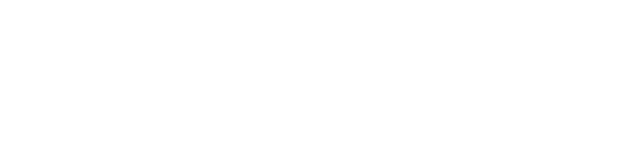
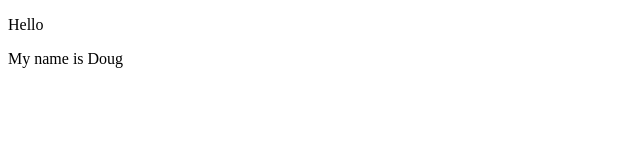
Before and after one commit to drowe1/drowe1.github.io, a plain HTML site: page index.html in a window 1280 px wide. Shown: the whole page, without its empty margins (0-640 px from the left). Drawn offline with Linux system fonts and the light colour scheme.

Commit message:
first commit

```diff
--- a/index.html
+++ b/index.html
@@ -1,6 +1,8 @@
 <!DOCTYPE html>
 <html>
     <head>
+        <p>Hello</p>
+        <p>My name is Doug</p>
     </head>
     <body>
     </body>
```
